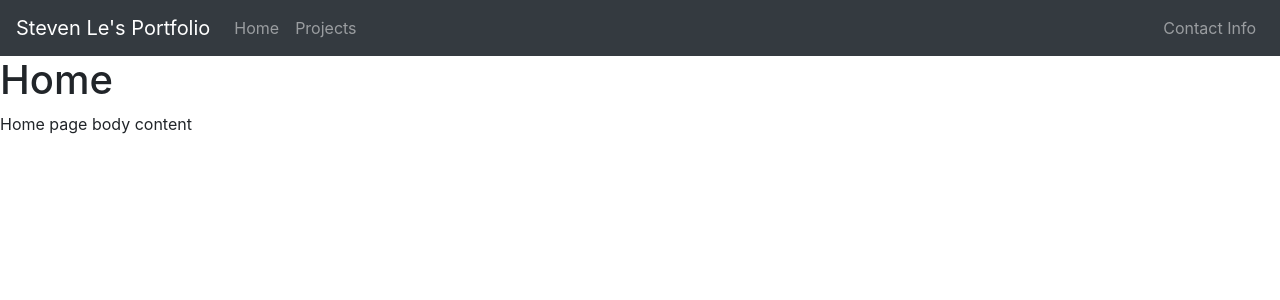
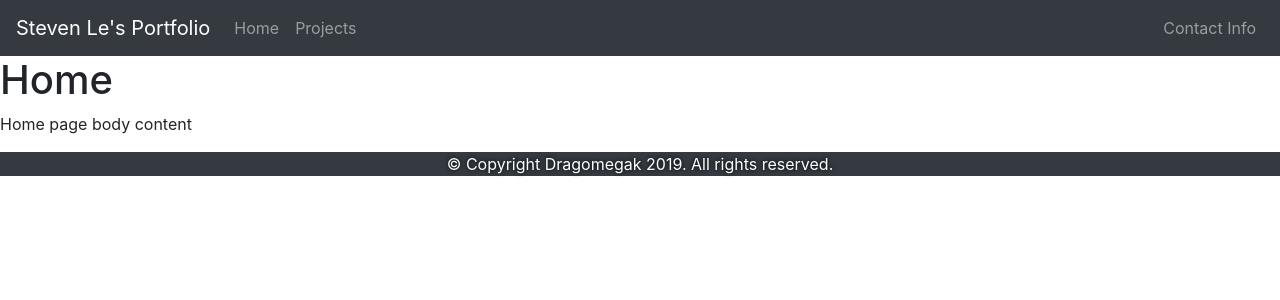
Before and after one commit to Dragomegak/mainWebsiteReact, a React (Create React App) app: page /home in a window 1280 px wide. Shown: the top 300 px of the page. Built offline with nearby package versions, Linux system fonts and the light colour scheme.

Commit message:
Added Footer, need to make it sticky to the bottom

```diff
--- a/src/App.css
+++ b/src/App.css
@@ -36,3 +36,11 @@
     transform: rotate(360deg);
   }
 }
+
+.footer{
+  background-color: #343A40;
+  min-height: 20px;
+  text-align: center;
+  color: #fff;
+  text-shadow: #000 0px 0px 4px;
+}
--- a/src/App.js
+++ b/src/App.js
@@ -6,19 +6,21 @@ import 'bootstrap/dist/css/bootstrap.min.css';
 
 import { BrowserRouter, Route, Switch, Link, Redirect } from 'react-router-dom';
 
-import Navigation from './components/header.jsx';
+import Header from './components/header.jsx';
+import Footer from './components/footer.jsx';
 import Home from './components/home.jsx';
 import Error from './components/404.jsx';
 
 function App() {
   return (
     <BrowserRouter>
-        <Navigation />
+        <Header />
           <Switch>
             <Route path="/" component={Home} exact/>
             <Route path="/home" component={Home} exact/>
           <Route component={Error}/>
           </Switch>
+          <Footer />
     </BrowserRouter>
   );
 }
--- /dev/null
+++ b/src/components/footer.jsx
@@ -0,0 +1,11 @@
+import React from 'react';
+
+const Footer = props => {
+    return(
+        <footer class="footer">
+        © Copyright Dragomegak 2019. All rights reserved.
+        </footer>
+    );
+};
+
+export default Footer;
--- a/src/components/header.jsx
+++ b/src/components/header.jsx
@@ -3,7 +3,7 @@ import React from 'react';
 import { NavLink } from 'react-router-dom';
 import { Navbar, Nav, NavDropdown, Form,  FormControl, Button, Table} from 'react-bootstrap';
 
-const Navigation = props => (
+const Header = props => (
    <div className="App">
       <header>
         <Navbar expand="md" variant="dark" bg="dark">
@@ -23,4 +23,4 @@ const Navigation = props => (
       </div>
 );
 
-export default Navigation;
+export default Header;
```
